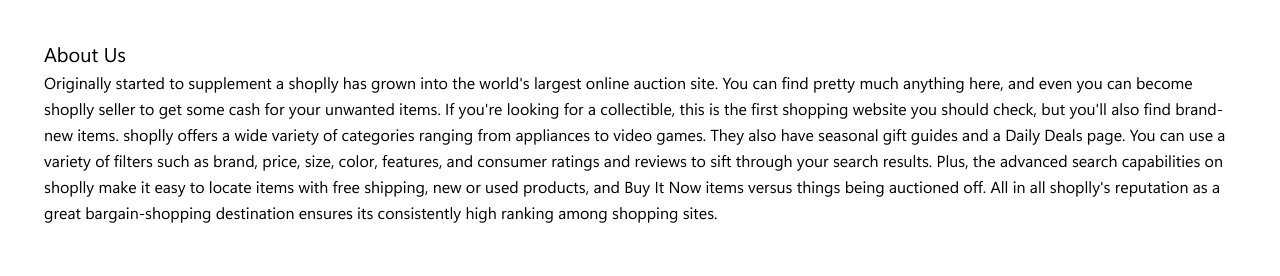
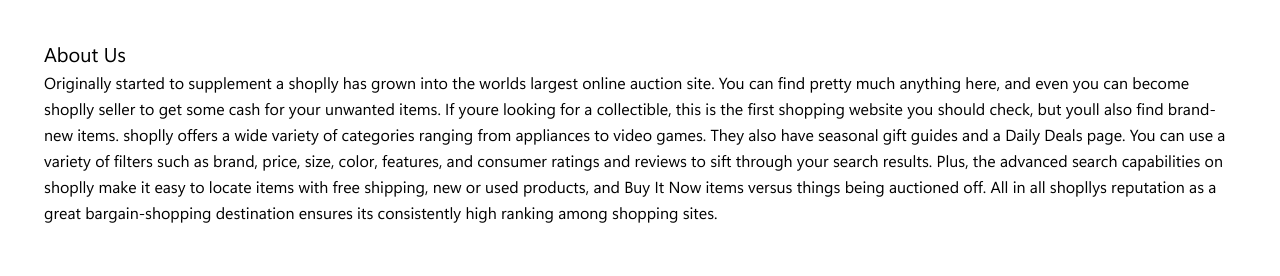
Before and after one commit to liferacer23/techawks, a Next.js app: page / in a window 1280 px wide. Shown: the part 619-895 px from the top of the page. Built offline with nearby package versions, Linux system fonts and the light colour scheme; a web font is replaced by a local one.

Commit message:
removed some bugs apparently cant add apostophs

```diff
--- a/components/Layout.js
+++ b/components/Layout.js
@@ -92,7 +92,7 @@
       <footer className="mx-8 bg-gray-100 mt-3 space-evenly h-20 p-2">
         <div className=" h-full flex justify-evenly items-center ">
           <div className="h-15 flex w-fit p-2 items-center">
-            <Image src="/assets/Icons/logo.svg" width={100} height={60} />
+            <Image alt ="image" src="/assets/Icons/logo.svg" width={100} height={60} />
           </div>
           <div>
           <h1 className="text-black text-1xs">
@@ -100,9 +100,9 @@
           </h1>
           </div>
           <div className="h-10 flex items-center">
-            <Image src="/assets/social/facebook.svg" width={80} height={18} />
-            <Image src="/assets/social/insta.png" width={20} height={18} />
-            <Image src="/assets/social/twitter.svg" width={80} height={18} />
+            <Image alt ="image" src="/assets/social/facebook.svg" width={80} height={18} />
+            <Image alt ="image" src="/assets/social/insta.png" width={20} height={18} />
+            <Image alt ="image" src="/assets/social/twitter.svg" width={80} height={18} />
           </div>
         </div>
       </footer>
--- a/pages/index.js
+++ b/pages/index.js
@@ -27,11 +27,11 @@
           About Us
         </h1>
         <p className=" font-medium leading-relaxed text-black-600">
-          Originally started to supplement a shoplly has grown into the world's
+          Originally started to supplement a shoplly has grown into the worlds
           largest online auction site. You can find pretty much anything here,
           and even you can become shoplly seller to get some cash for your
-          unwanted items. If you're looking for a collectible, this is the first
-          shopping website you should check, but you'll also find brand-new
+          unwanted items. If youre looking for a collectible, this is the first
+          shopping website you should check, but youll also find brand-new
           items. shoplly offers a wide variety of categories ranging from
           appliances to video games. They also have seasonal gift guides and a
           Daily Deals page. You can use a variety of filters such as brand,
@@ -39,7 +39,7 @@
           through your search results. Plus, the advanced search capabilities on
           shoplly make it easy to locate items with free shipping, new or used
           products, and Buy It Now items versus things being auctioned off. All
-          in all shoplly's reputation as a great bargain-shopping destination
+          in all shopllys reputation as a great bargain-shopping destination
           ensures its consistently high ranking among shopping sites.
         </p>
       </div>
```
